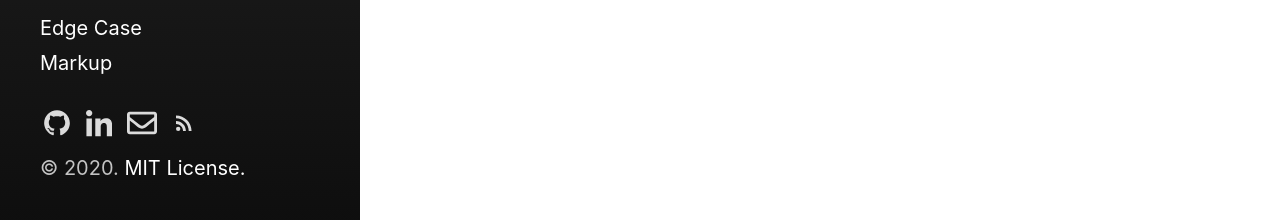
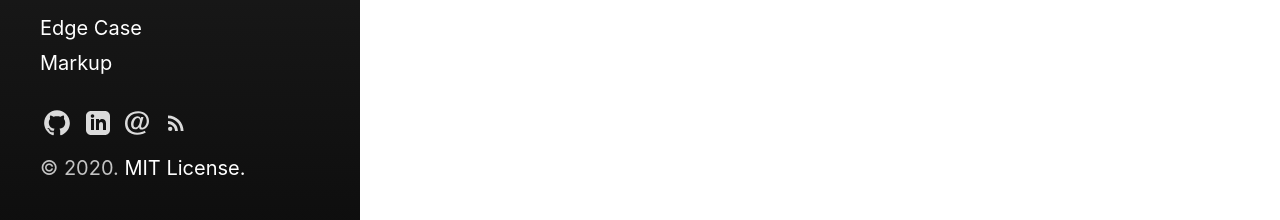
Before and after one commit to coinflip112/coinflip112.github.io, a Jekyll site: the page built from tags.html, in a window 1280 px wide. Shown: the part 677-897 px from the top of the page. Built offline with Jekyll 4.4.1, drawn with Linux system fonts in a browser that asks for light colours.

Commit message:
changed personal link svg sizing

```diff
--- a/_includes/sidebar-icon-links.html
+++ b/_includes/sidebar-icon-links.html
@@ -10,7 +10,7 @@
   </a>
 
   <a id="email-link" class="icon" title="Email" aria-label="Email" href="{{ site.email }}">
-    {% include svg/envelope.svg %}
+    {% include svg/email.svg %}
   </a>
 
   <a id="subscribe-link" class="icon" title="Subscribe" aria-label="Subscribe"
```
Also changed, not shown: _includes/svg/email.svg (added), _includes/svg/envelope.svg (deleted), _includes/svg/github.svg, _includes/svg/linkedin-in.svg.
